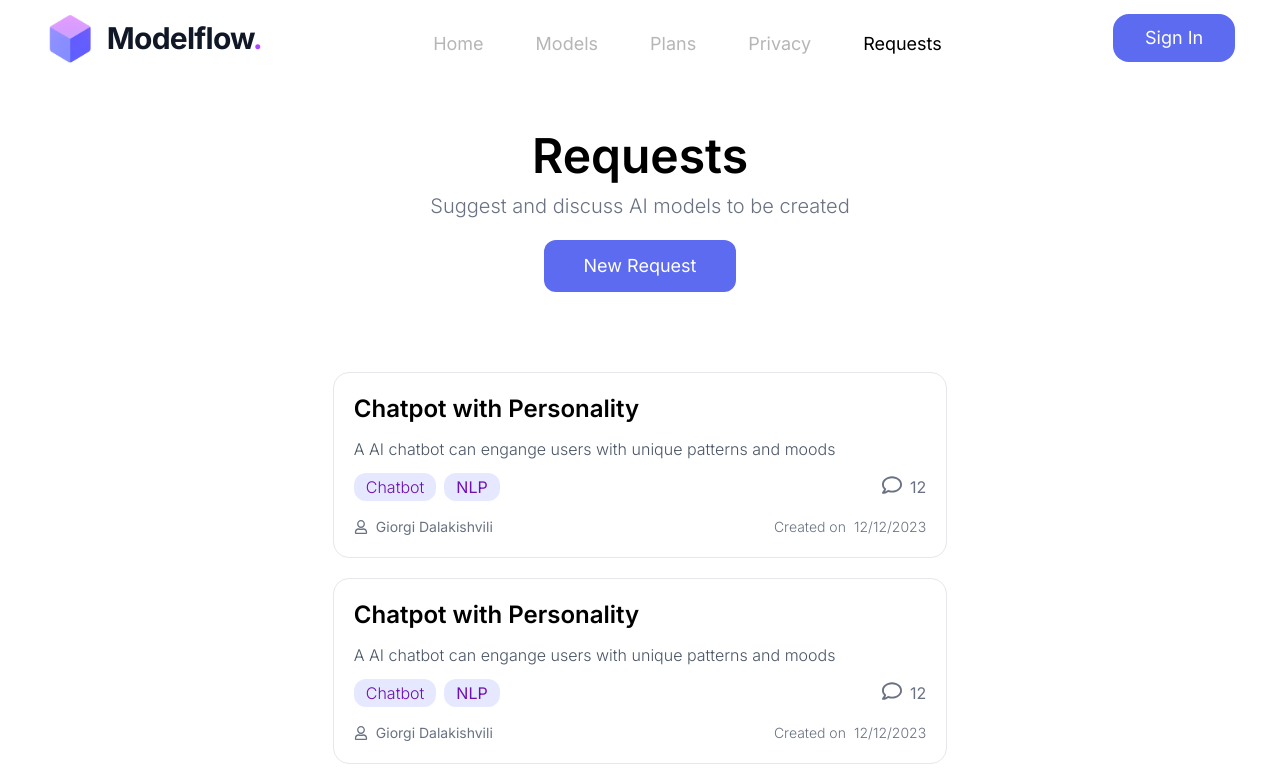
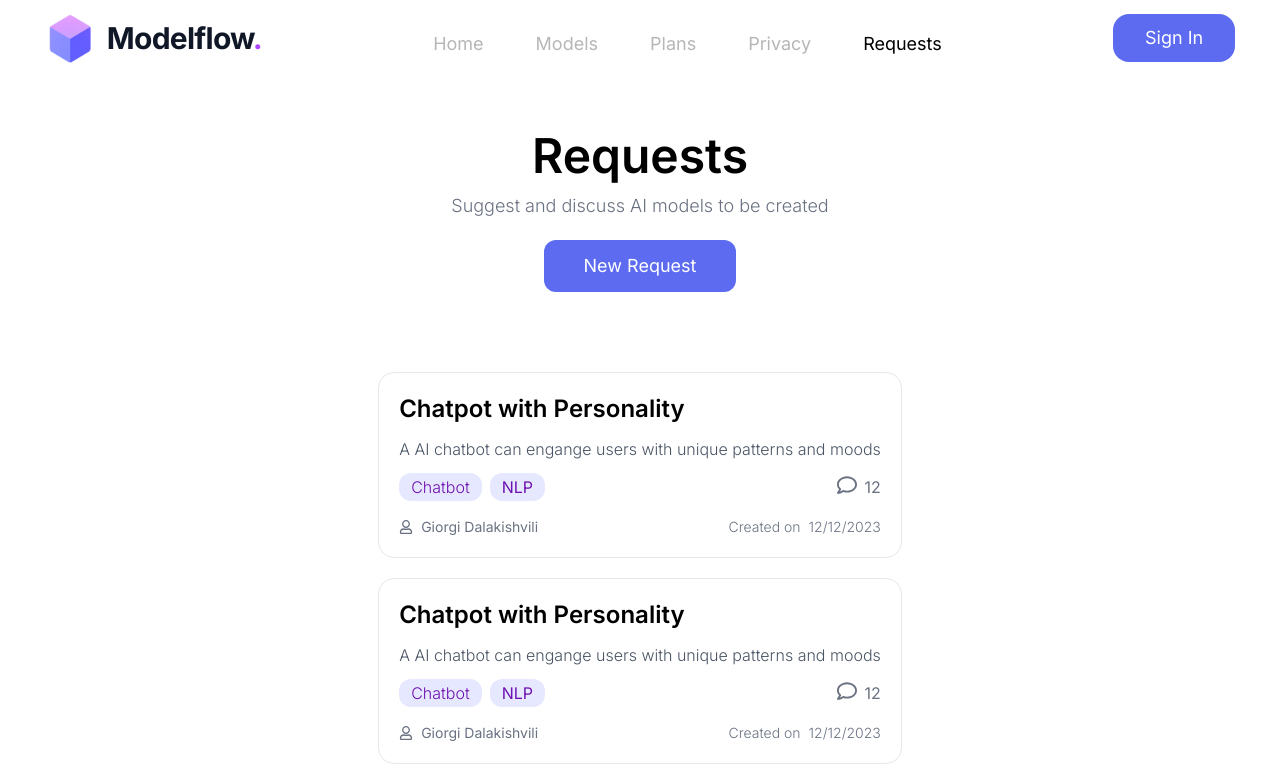
Before and after one commit to Dalaqa25/ModelFlow_nextJS, a Next.js app: page /requests in a window 1280 px wide. Shown: the top 783 px of the page. Built offline with nearby package versions, Linux system fonts and the light colour scheme.

Commit message:
reposivity of request page

```diff
--- a/app/components/request.jsx
+++ b/app/components/request.jsx
@@ -2,7 +2,7 @@ import { FaRegComment,FaRegUser } from 'react-icons/fa';
 
 export default function Request() {
     return (
-        <div className="w-[60%] border-1 rounded-2xl border-gray-200 rounded-xgap-2.5 cursor-pointer hover:shadow transition-all duration-300 ease-in-out">
+        <div className="max-w-[800px] min-w-[400px] border-1 rounded-2xl border-gray-200 rounded-xgap-2.5 cursor-pointer hover:shadow transition-all duration-300 ease-in-out">
             <div className="p-5 flex flex-col gap-3">
                 <h1 className="text-2xl font-semibold">Chatpot with Personality</h1>
                 <p className="font-light text-gray-600">A AI chatbot can engange users with unique patterns and moods</p>
--- a/app/requests/page.jsx
+++ b/app/requests/page.jsx
@@ -13,10 +13,10 @@ export default function Requests() {
                 onClick={() => setIsClicked(false)}
                 style={{ transitionProperty: 'opacity' }}>
             </div>
-            <div className="mt-27 w-[80%] mx-auto">
+            <div className="mt-27 w-[85%] mx-auto">
                 <div className="flex flex-col items-center justify-center">
                     <h1 className="text-5xl font-semibold">Requests</h1>
-                    <p className="text-xl font-light text-gray-500 mt-3">Suggest and discuss AI models to be created</p>
+                    <p className="text-base sm:text-lg font-light text-gray-500 mt-3">Suggest and discuss AI models to be created</p>
                     <button onClick={() => setIsClicked(true)} className="btn-primary text-white py-3 text-lg px-10 rounded-xl mt-5 hover:shadow-lg hover:scale-105">New Request</button>
                     {isClicked && <RequestBox/>}
                 </div>
```
